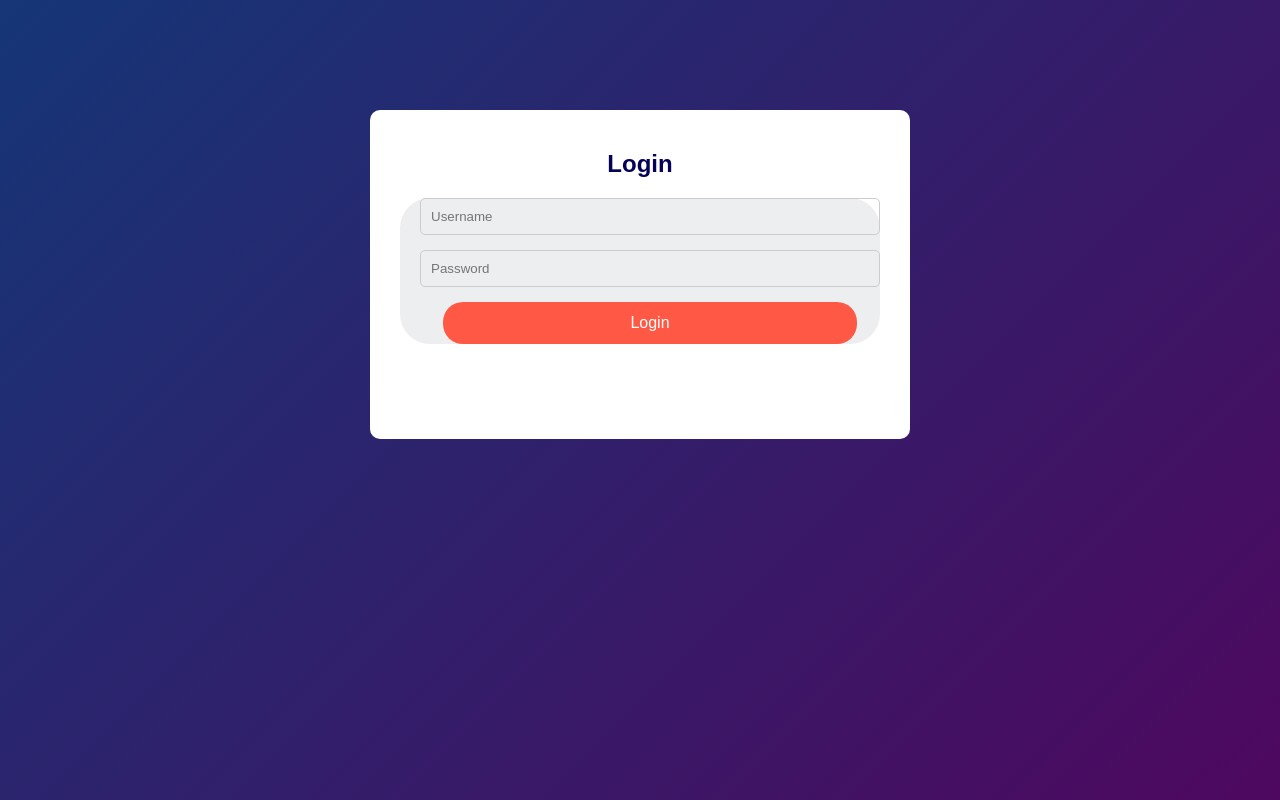
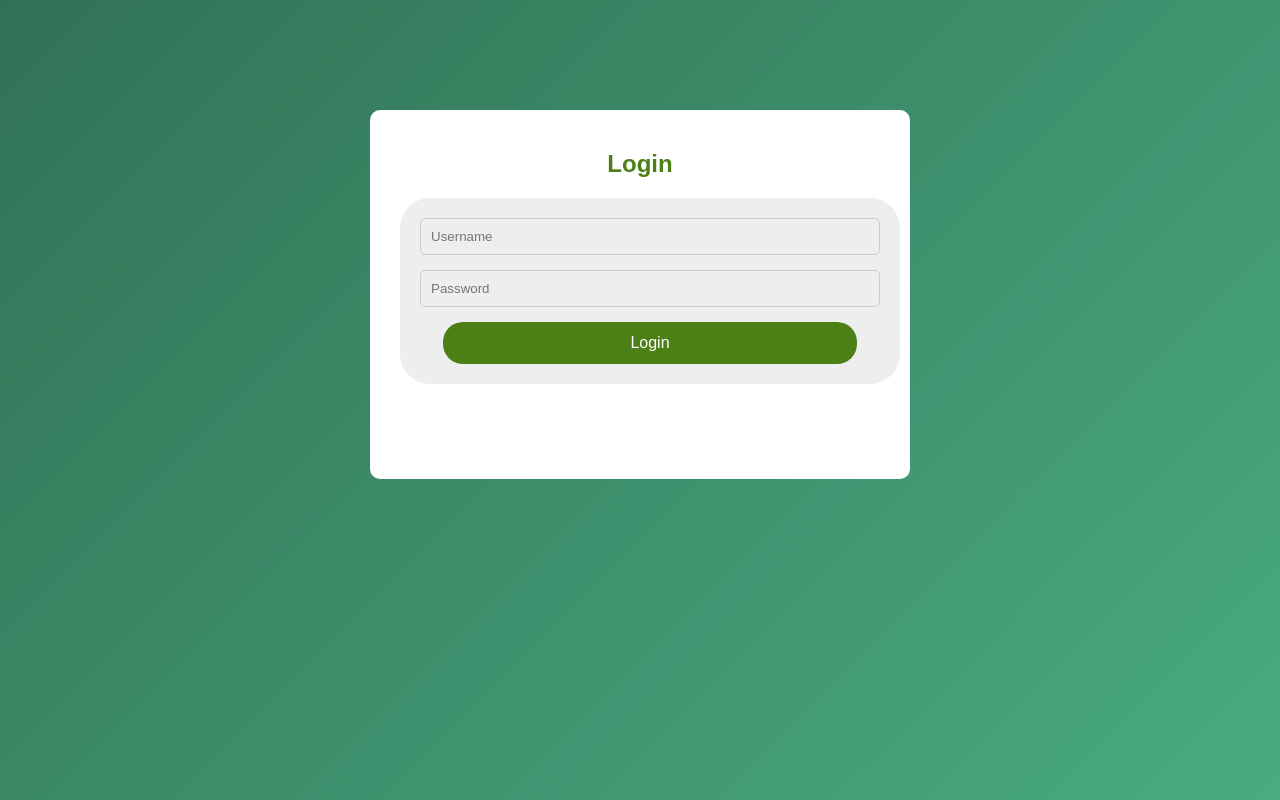
Before and after one commit to RamiiDevX/ToDoListNew, a plain HTML site: page index.html in a window 1280 px wide. Shown: the top 800 px of the page. Drawn offline with Linux system fonts and the light colour scheme.

Commit message:
updated colors to greeny theme

```diff
--- a/style.css
+++ b/style.css
@@ -7,7 +7,7 @@
 .container{
     width: 100%;
     min-height: 100vh;
-    background: linear-gradient(135deg, #153677, #4e085f);
+    background: linear-gradient(135deg, #317256, #398564, #419873, #49ab81);
     padding: 10px;
 }
 
@@ -21,7 +21,7 @@
     border-radius: 10px;
 }
 .todo-app h2{
-    color: #060357;
+    color: #4d7f17;
     display:flex;
     align-items: center;
     margin-bottom: 20px;
@@ -37,8 +37,9 @@
     justify-content: space-between;
     background: #edeef0;
     border-radius: 30px;
-    padding-left: 20px;
+    padding: 20px;
     margin-bottom: 25px;
+    width: 500px;
 }
 input{
     flex: 1;
@@ -47,12 +48,13 @@ input{
     background: transparent;
     padding: 10px;
     font-weight: 14px;
+    color:rgb(35, 116, 8);
 }
 button{
     border: none;
     outline: none;
     padding: 16px 15px;
-    background: #ff5945;
+    background: #4d7f17;
     color: #fff;
     font-size: 16px;
     cursor: poiner;
@@ -112,7 +114,7 @@ ul li span:hover{
 }
 
 .login-app h2 {
-    color: #060357;
+    color: #4d7f17;
     margin-bottom: 20px;
 }
 
@@ -135,7 +137,7 @@ ul li span:hover{
 .login-app button {
     width: 90%; /* Button will also take the full width */
     padding: 12px;
-    background: #ff5945;
+    background: #4d7f17;
     color: white;
     border: none;
     cursor: pointer;
@@ -144,5 +146,5 @@ ul li span:hover{
 }
 
 .login-app button:hover {
-    background: #ff4231;
+    background: #6bb120;
 }
```
